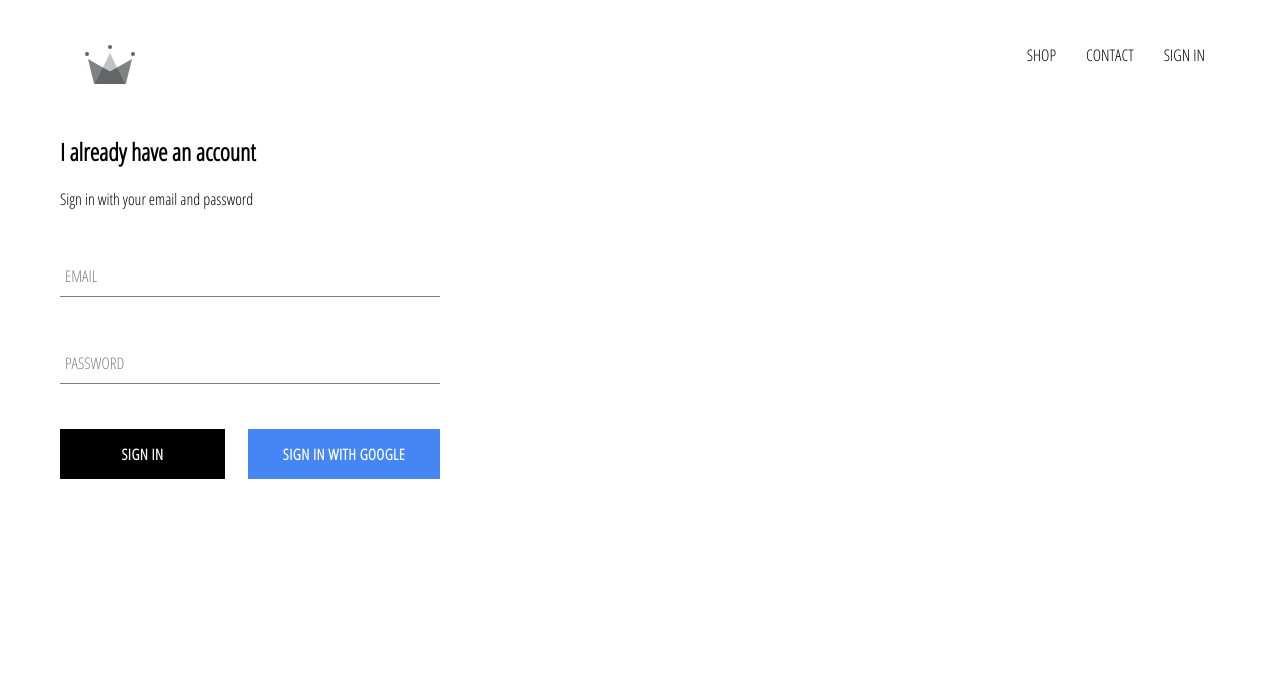
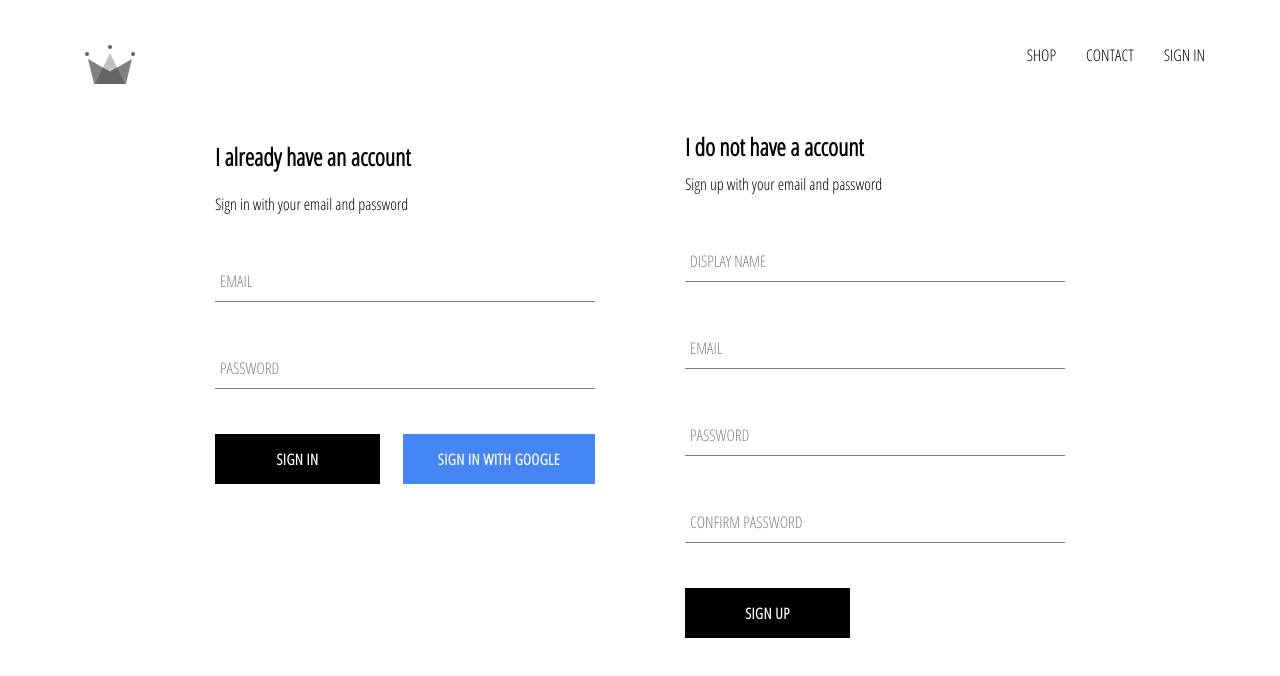
Before and after one commit to abhishekvtangod/the-wardrobe, a React (Create React App) app: page /signin in a window 1280 px wide. Shown: the top 676 px of the page. Built offline with nearby package versions, Linux system fonts and the light colour scheme; no server answers.

Commit message:
signup componet added

```diff
--- a/src/App.js
+++ b/src/App.js
@@ -8,7 +8,7 @@
 import SignInAndSignUpPage from './pages/sign-in-and-sign-up/sign-in-and-sign-up.component';
 import Header from './components/header/header.component'
 
-import {auth} from './firebase/firebase.utils';
+import {auth, createUserProfileDocument} from './firebase/firebase.utils';
 
 
 // function App() {
@@ -23,11 +23,35 @@
   unsubscribeFromAuth = null;
 
   componentDidMount(){
-    this.unsubscribeFromAuth = auth.onAuthStateChanged(user => {
-      this.setState({currentUser:user});
-      console.log(user);
-    })
+    this.unsubscribeFromAuth = auth.onAuthStateChanged(async userAuth => {
+
+      if(userAuth){
+        const userRef = await createUserProfileDocument(userAuth);
+
+        userRef.onSnapshot(snapShot => {
+          this.setState({
+            currentUser: {
+              id: snapShot.id,
+              ...snapShot.data()
+            }
+          })
+
+          console.log(this.state);
+        });
+
+      }
+
+      // createUserProfileDocument(user);
+      // this.setState({currentUser:user});
+      // console.log(user);
+
+
+      this.setState({currentUser:userAuth});
+    });
+
+
   }
+
   componentWillUnmount(){
     this.unsubscribeFromAuth();
   }
--- a/src/components/menu-item/menu-item.component.jsx
+++ b/src/components/menu-item/menu-item.component.jsx
@@ -6,7 +6,7 @@
 const MenuItem = ({ title,imageUrl, size,history,linkUrl,match }) => (
 
     <div className={`${size} menu-item`} onClick={() => history.push(`${match.url}${linkUrl}`)} >
-        {console.log(match)}
+        {/* {console.log(match)} */}
         <div
             className={`background-image`}
             style={{
--- /dev/null
+++ b/src/components/sign-up/sign-up.component.jsx
@@ -0,0 +1,105 @@
+import React from 'react';
+
+import FormInput from '../form-input/form-input.component';
+import CustomButton from '../custom-button/custom-button.component';
+
+
+import {auth, createUserProfileDocument} from '../../firebase/firebase.utils';
+
+import './sign-up.styles.scss';
+
+class SignUp extends React.Component{
+    constructor(){
+        super();
+        this.state = {
+            displayName:'',
+            email:'',
+            password:'',
+            confirmPassword:''
+        }
+    }
+    handleSubmit = async event => {
+        event.preventDefault();
+        const {displayName,email, password, confirmPassword} = this.state;
+
+        if(password !== confirmPassword){
+            alert("Passwords dont't match");
+            return;
+        }
+
+        try{
+            const {user} = await auth.createUserWithEmailAndPassword(email,password);
+
+            await createUserProfileDocument(user,{displayName});
+
+            this.setState({
+                displayName:'',
+                email:'',
+                password:'',
+                confirmPassword:''
+
+            })
+
+
+        } catch(Error){
+            console.log(Error);
+        }
+
+    }
+
+    handleChange = event => {
+        const {value,name} = event.target;
+
+        this.setState({[name] : value})
+    }
+
+
+
+    render(){
+        const {displayName,email, password, confirmPassword} = this.state;
+        return(
+            <div className='sign-up'>
+                <h2 className='title'>I do not have a account</h2>
+                <span>Sign up with your email and password</span>
+                <form className='sign-up-form' onSubmit={this.handleSubmit}>
+                    <FormInput
+                        type='text'
+                        name='displayName'
+                        value={displayName}
+                        onChange={this.handleChange}
+                        label='Display Name'
+                        required
+                    />
+                    <FormInput
+                        type='email'
+                        name='email'
+                        value={email}
+                        onChange={this.handleChange}
+                        label='Email'
+                        required
+                    />
+                    <FormInput
+                        type='password'
+                        name='password'
+                        value={password}
+                        onChange={this.handleChange}
+                        label='Password'
+                        required
+                    />
+                    <FormInput
+                        type='password'
+                        name='confirmPassword'
+                        value={confirmPassword}
+                        onChange={this.handleChange}
+                        label='Confirm Password'
+                        required
+                    />
+                    <CustomButton type='submit'> SIGN UP</CustomButton>
+
+                </form>
+            </div>
+        );
+    };
+}
+
+export default SignUp;
--- /dev/null
+++ b/src/components/sign-up/sign-up.styles.scss
@@ -0,0 +1,9 @@
+.sign-up {
+    display: flex;
+    flex-direction: column;
+    width: 380px;
+
+    .title {
+      margin: 10px 0;
+    }
+  }
--- a/src/firebase/firebase.utils.js
+++ b/src/firebase/firebase.utils.js
@@ -13,6 +13,30 @@
     measurementId: "G-E4SMWYFWPG"
 };
 
+export const createUserProfileDocument = async (userAuth, additionalData) => {
+    if(!userAuth){
+        return;
+    }
+    const userRef = firestore.doc(`users/${userAuth.uid}`);
+    const snapShot = await userRef.get();
+    if(!snapShot.exists){
+        const {displayName, email} = userAuth;
+        const createdAt = new Date();
+        try{
+            await userRef.set({
+                displayName,
+                email,
+                createdAt,
+                ...additionalData
+            });
+        } catch(err){
+            console.log("Error creating user\nError:" ,err.message);
+        }
+    }
+    return userRef;
+}
+
+
 firebase.initializeApp(config);
 
 export const auth = firebase.auth();
--- a/src/pages/sign-in-and-sign-up/sign-in-and-sign-up.component.jsx
+++ b/src/pages/sign-in-and-sign-up/sign-in-and-sign-up.component.jsx
@@ -3,9 +3,13 @@
 import SignIn from '../../components/sign-in/sign-in.component';
 import './sign-in-and-sign-up.styles.scss';
 
+import SignUp from '../../components/sign-up/sign-up.component';
+
+
 const SignInAndSignUpPage = () => (
     <div className='sign-in-and-sign-up'>
         <SignIn/>
+        <SignUp/>
     </div>
 );
 export default SignInAndSignUpPage;
--- a/src/pages/sign-in-and-sign-up/sign-in-and-sign-up.styles.scss
+++ b/src/pages/sign-in-and-sign-up/sign-in-and-sign-up.styles.scss
@@ -0,0 +1,6 @@
+.sign-in-and-sign-up {
+    width: 850px;
+    display: flex;
+    justify-content: space-between;
+    margin: 30px auto;
+  }
```
Also changed, not shown: src/components/sign-in/sign-in.component.jsx (line endings or trailing spaces).
